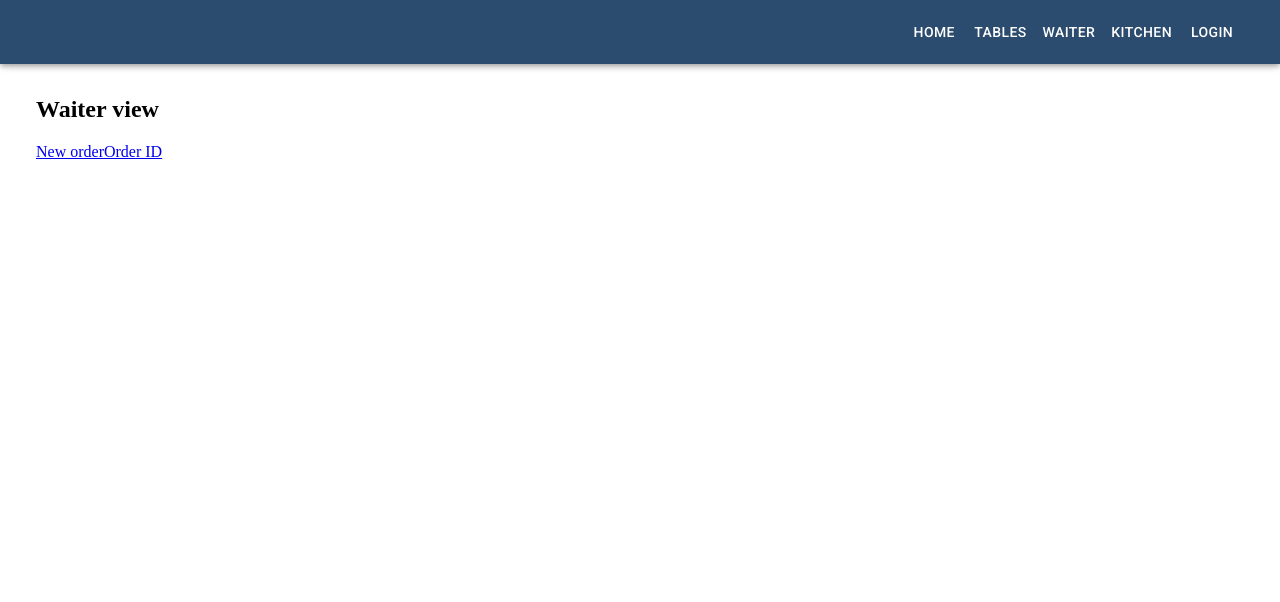
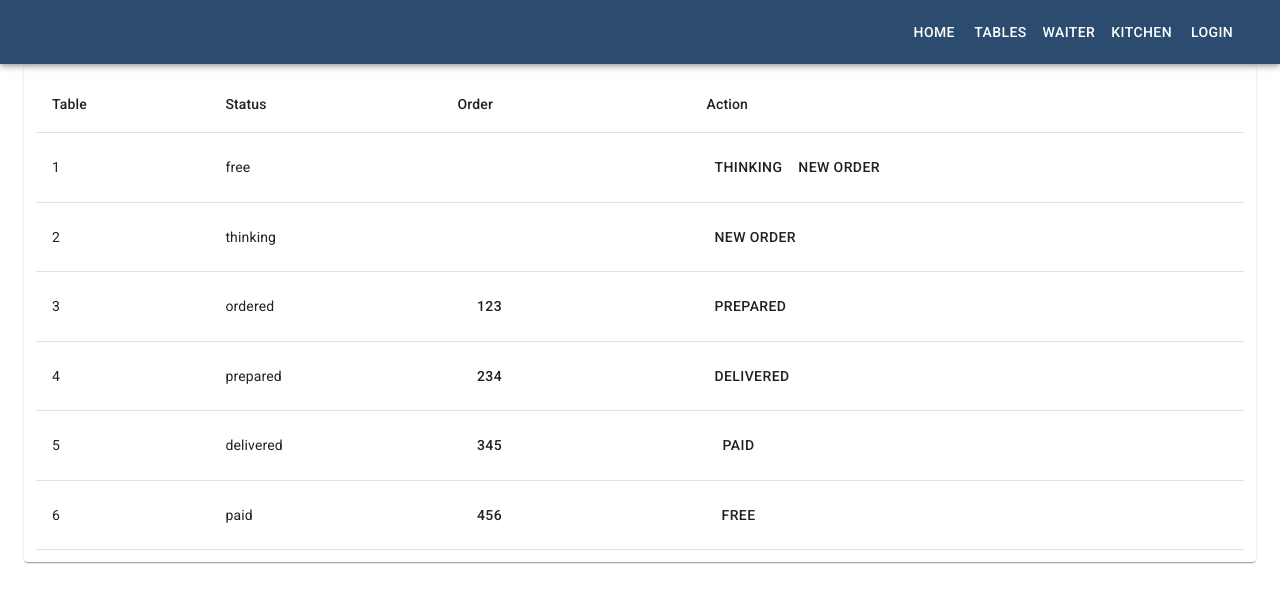
Before and after one commit to Misiek40k/react-pizzeria-portal, a React (Create React App) app: page /waiter in a window 1280 px wide. Shown: the top 602 px of the page. Built offline with nearby package versions, Linux system fonts and the light colour scheme.

Commit message:
Add sample Waiter view

```diff
--- a/src/components/views/Waiter/Waiter.js
+++ b/src/components/views/Waiter/Waiter.js
@@ -1,21 +1,92 @@
 import React from 'react';
-import PropTypes from 'prop-types';
-import { Link } from 'react-router-dom';
+import Table from '@material-ui/core/Table';
+import TableBody from '@material-ui/core/TableBody';
+import TableCell from '@material-ui/core/TableCell';
+import TableHead from '@material-ui/core/TableHead';
+import TableRow from '@material-ui/core/TableRow';
+import Paper from '@material-ui/core/Paper';
+import Button from '@material-ui/core/Button';
 
 import styles from './Waiter.module.scss';
 
-const Waiter = ({ id }) => {
-  return (
-    <div className={styles.component}>
-      <h2>Waiter view</h2>
-      <Link to={`${process.env.PUBLIC_URL}/waiter/order/new`}>New order</Link>
-      <Link to={`${process.env.PUBLIC_URL}/waiter/order/${id}`}>Order ID</Link>
-    </div>
-  );
+const demoContent = [
+  {id: '1', status: 'free', order: null},
+  {id: '2', status: 'thinking', order: null},
+  {id: '3', status: 'ordered', order: 123},
+  {id: '4', status: 'prepared', order: 234},
+  {id: '5', status: 'delivered', order: 345},
+  {id: '6', status: 'paid', order: 456},
+];
+
+const renderActions = status => {
+  switch (status) {
+    case 'free':
+      return (
+        <>
+          <Button>thinking</Button>
+          <Button>new order</Button>
+        </>
+      );
+    case 'thinking':
+      return (
+        <Button>new order</Button>
+      );
+    case 'ordered':
+      return (
+        <Button>prepared</Button>
+      );
+    case 'prepared':
+      return (
+        <Button>delivered</Button>
+      );
+    case 'delivered':
+      return (
+        <Button>paid</Button>
+      );
+    case 'paid':
+      return (
+        <Button>free</Button>
+      );
+    default:
+      return null;
+  }
 };
 
-Waiter.propTypes = {
-  id: PropTypes.string,
-};
+const Waiter = () => (
+  <Paper className={styles.component}>
+    <Table>
+      <TableHead>
+        <TableRow>
+          <TableCell>Table</TableCell>
+          <TableCell>Status</TableCell>
+          <TableCell>Order</TableCell>
+          <TableCell>Action</TableCell>
+        </TableRow>
+      </TableHead>
+      <TableBody>
+        {demoContent.map(row => (
+          <TableRow key={row.id}>
+            <TableCell component="th" scope="row">
+              {row.id}
+            </TableCell>
+            <TableCell>
+              {row.status}
+            </TableCell>
+            <TableCell>
+              {row.order && (
+                <Button to={`${process.env.PUBLIC_URL}/waiter/order/${row.order}`}>
+                  {row.order}
+                </Button>
+              )}
+            </TableCell>
+            <TableCell>
+              {renderActions(row.status)}
+            </TableCell>
+          </TableRow>
+        ))}
+      </TableBody>
+    </Table>
+  </Paper>
+);
 
 export default Waiter;
```
